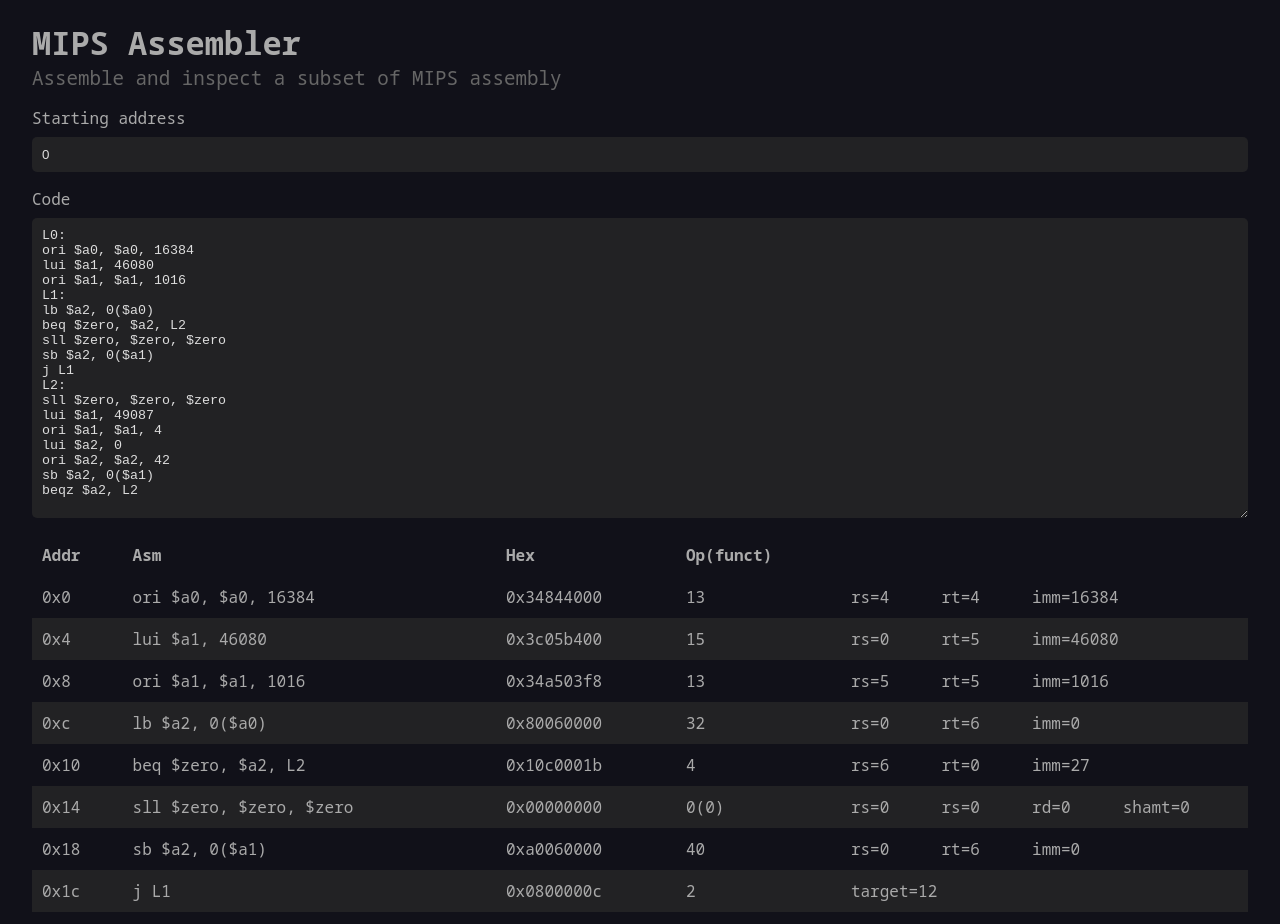
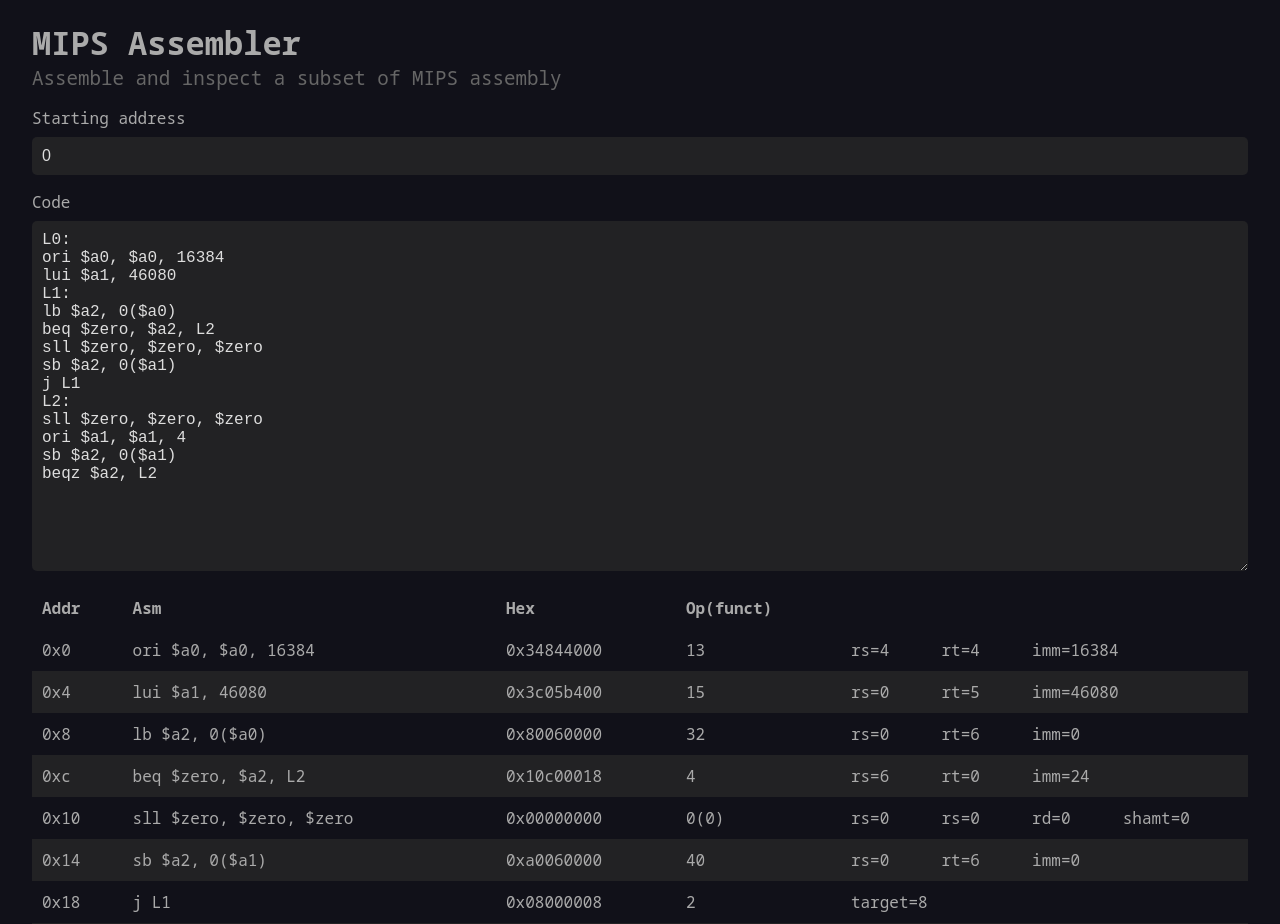
Before and after one commit to mclrc/mips-assembler, a React (Vite) app: page / in a window 1280 px wide. Shown: the top 924 px of the page. Built offline with nearby package versions, Linux system fonts and the light colour scheme.

Commit message:
Small adjustments

```diff
--- a/src/App.css
+++ b/src/App.css
@@ -46,12 +46,13 @@ textarea, input[type="text"] {
   outline: none;
   padding: 10px;
   background-color: #222224;
+  font-size: 1rem;
 }
 
 textarea {
   resize: vertical;
   width: 100%;
-  min-height: 300px;
+  min-height: 350px;
 }
 
 a {
--- a/src/App.tsx
+++ b/src/App.tsx
@@ -3,10 +3,9 @@ import { useState } from 'react';
 import { IType, Instruction, JType, RType, parse } from './parser';
 import './App.css';
 
-const exampleCode = `L0:
+const EXAMPLE_CODE = `L0:
 ori $a0, $a0, 16384
 lui $a1, 46080
-ori $a1, $a1, 1016
 L1:
 lb $a2, 0($a0)
 beq $zero, $a2, L2
@@ -15,10 +14,7 @@ sb $a2, 0($a1)
 j L1
 L2:
 sll $zero, $zero, $zero
-lui $a1, 49087
 ori $a1, $a1, 4
-lui $a2, 0
-ori $a2, $a2, 42
 sb $a2, 0($a1)
 beqz $a2, L2
 `;
@@ -102,7 +98,7 @@ const InstructionInfo = ({ instruction }: { instruction: Instruction }) => {
 
 function App() {
   const [startAddress, setStartAddress] = useState('0');
-  const [code, setCode] = useState(exampleCode);
+  const [code, setCode] = useState(EXAMPLE_CODE);
   const [error, setError] = useState<string | null>(null);
 
   const assembled = useMemo(() => {
@@ -147,7 +143,7 @@ function App() {
             assembled.map((line, i) =>
               line === null ? (
                 <tr key={i} className="error-row">
-                  <td>Parsing error</td>
+                  <td colSpan={4}>Parsing error</td>
                 </tr>
               ) : (
                 <InstructionInfo key={i} instruction={line} />
```
